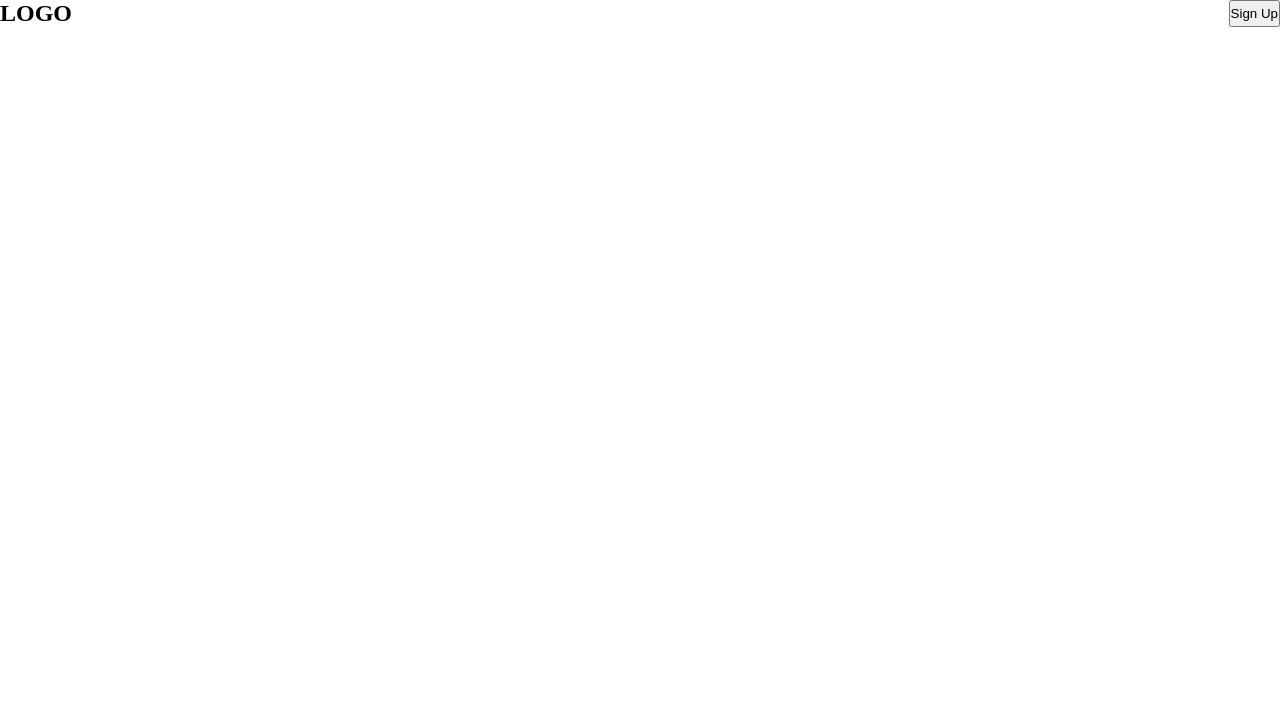
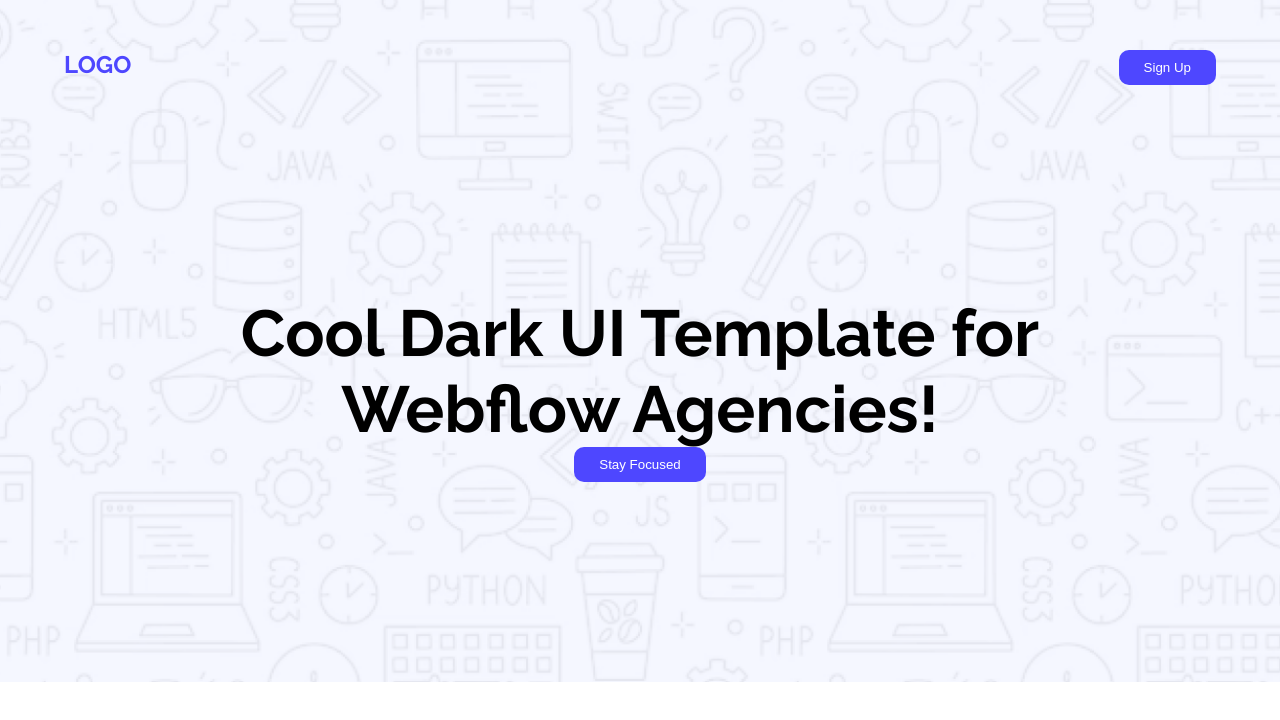
Before and after one commit to Ashik756/Webflow, a plain HTML site: page index.html in a window 1280 px wide. Drawn offline with Linux system fonts and the light colour scheme.

Commit message:
Hero section complete

```diff
--- a/index.html
+++ b/index.html
@@ -4,6 +4,10 @@
     <meta charset="UTF-8">
     <meta name="viewport" content="width=device-width, initial-scale=1.0">
     <link rel="stylesheet" href="style.css">
+    <!-- Google font -->
+    <link rel="preconnect" href="https://fonts.googleapis.com">
+    <link rel="preconnect" href="https://fonts.gstatic.com" crossorigin>
+    <link href="https://fonts.googleapis.com/css2?family=Raleway:ital,wght@0,100..900;1,100..900&display=swap" rel="stylesheet">
     <title>Webflow</title>
 </head>
 <body>
@@ -11,8 +15,12 @@
     <header>
         <nav class="nav-links">
             <h1>LOGO</h1>
-            <button>Sign Up</button>
+            <button class="cmn-btn">Sign Up</button>
         </nav>
+        <div>
+            <h1>Cool Dark UI Template for <br> Webflow Agencies!</h1>
+            <button class="cmn-btn">Stay Focused</button>
+        </div>
     </header>
     <main>
 
--- a/style.css
+++ b/style.css
@@ -3,13 +3,50 @@
     padding: 0;
     box-sizing: border-box;
 }
+
+/* variables */
+:root{
+    --primary-color:#4E47FF;
+}
+
+body{
+    font-family: "Raleway", sans-serif;
+}
 /* common style  -->*/
 
 /* common btn */
+.cmn-btn{
+    background-color: var(--primary-color);
+    color: white;
+    padding: 10px 25px;border: none;
+    border-radius: 10px;
+}
 
-
+/* header section */
+header{
+    background-image: url(./Assets/Hero-bg.png);
+    background-position: center;
+    background-repeat: no-repeat;
+    background-size: cover;
+}
 
 .nav-links{
     display: flex;
     justify-content: space-between;
+    padding: 50px 0;
+    max-width: 90%;
+    margin: 0 auto;
 }
+
+.nav-links>h1{
+    color: var(--primary-color);
+}
+
+header>div{
+    text-align: center;
+    padding: 160px 0 200px 0;
+}
+header>div>h1{
+    font-size: 65px;
+    font-weight: bold;
+}
```
